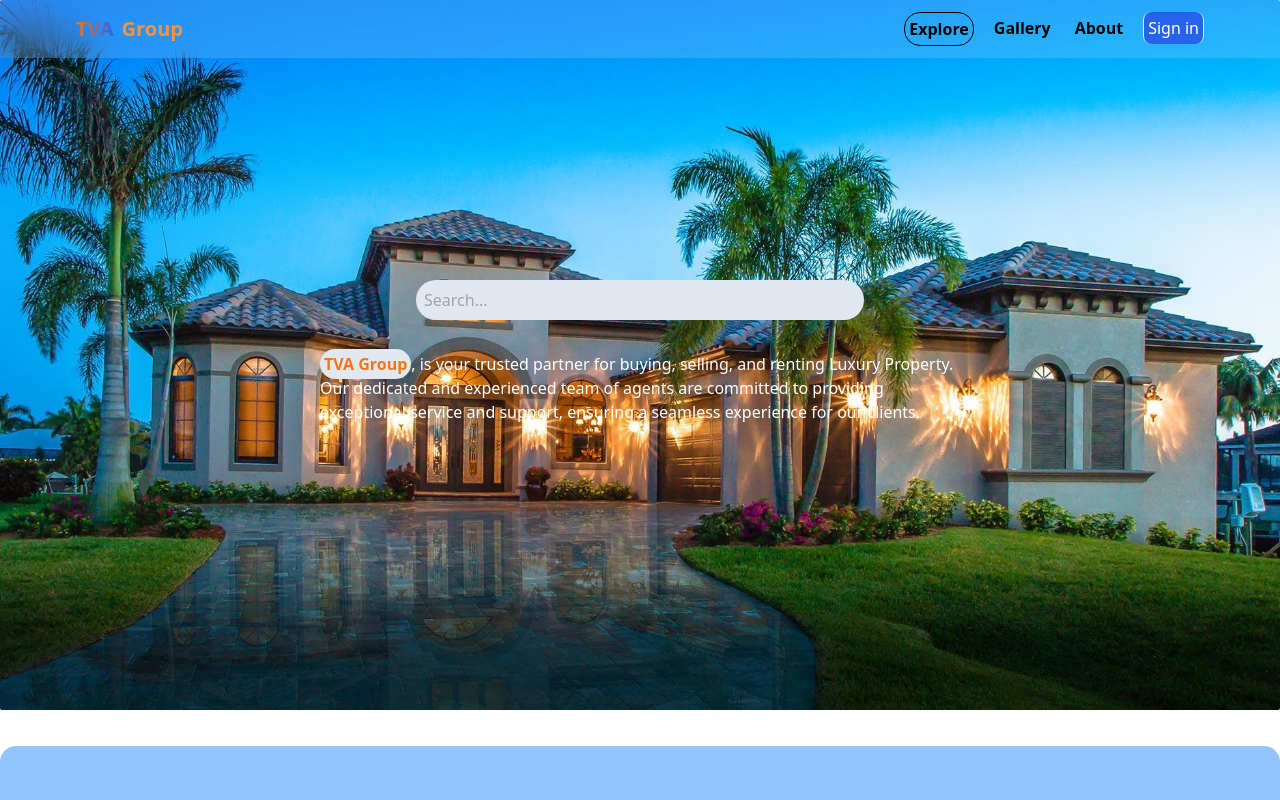
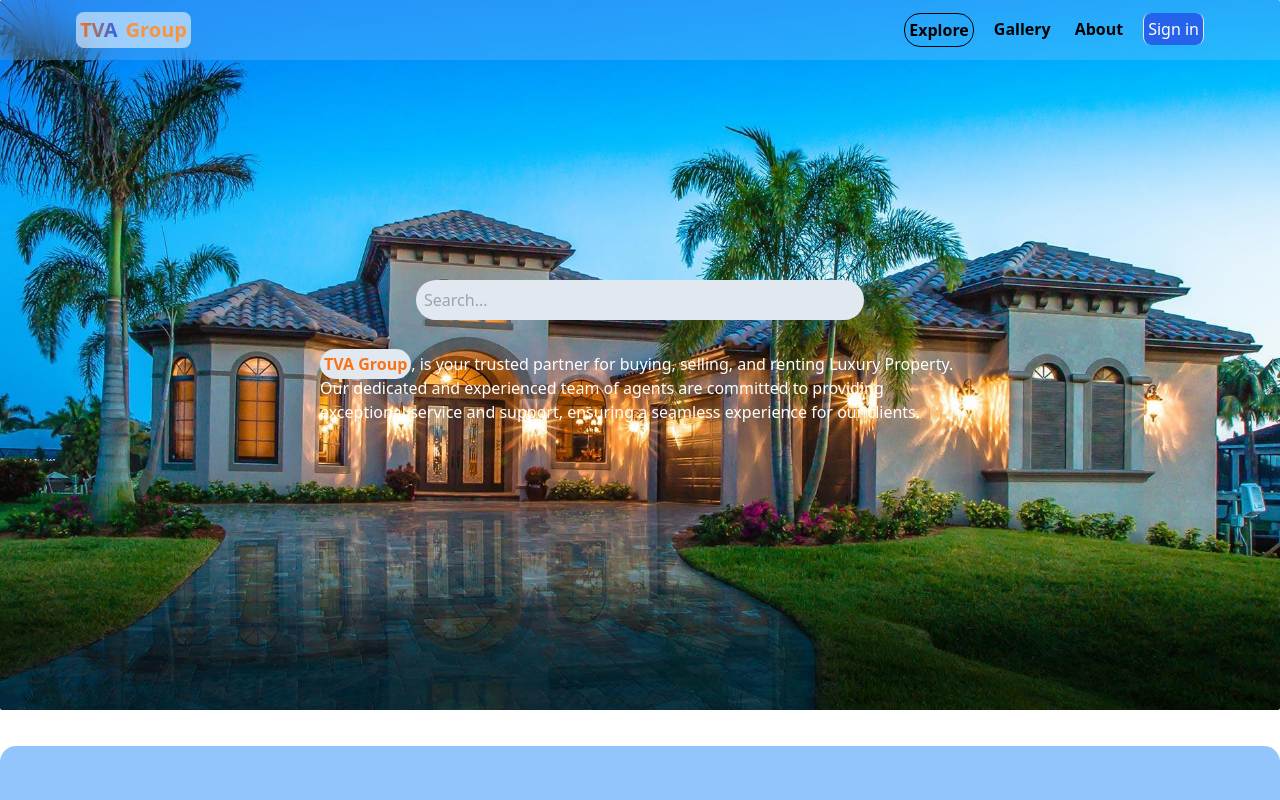
Before and after one commit to tsering651/Real-Estate-Marketplace-MERN, a React (Vite) app in the folder customer/: page / in a window 1280 px wide. Shown: the top 800 px of the page. Built offline with nearby package versions, Linux system fonts and the light colour scheme; no server answers.

Commit message:
home page done

```diff
--- a/customer/src/components/Header.jsx
+++ b/customer/src/components/Header.jsx
@@ -39,7 +39,7 @@ export default function Header() {
     <header className="bg-white bg-opacity-15 backdrop-blur-lg fixed w-full z-10">
       <div className="flex justify-between items-center max-w-6xl mx-auto p-3">
         <Link to="/">
-          <h1 className="font-bold text-sm sm:text-xl flex flex-wrap gap-2">
+          <h1 className="font-bold bg-white bg-opacity-55 rounded-lg p-1 text-sm sm:text-xl flex flex-wrap gap-2">
             <span className="bg-gradient-to-r from-orange-500 to-blue-600 bg-clip-text text-transparent">TVA</span>
             <span className="text-orange-400">
               Group
```
